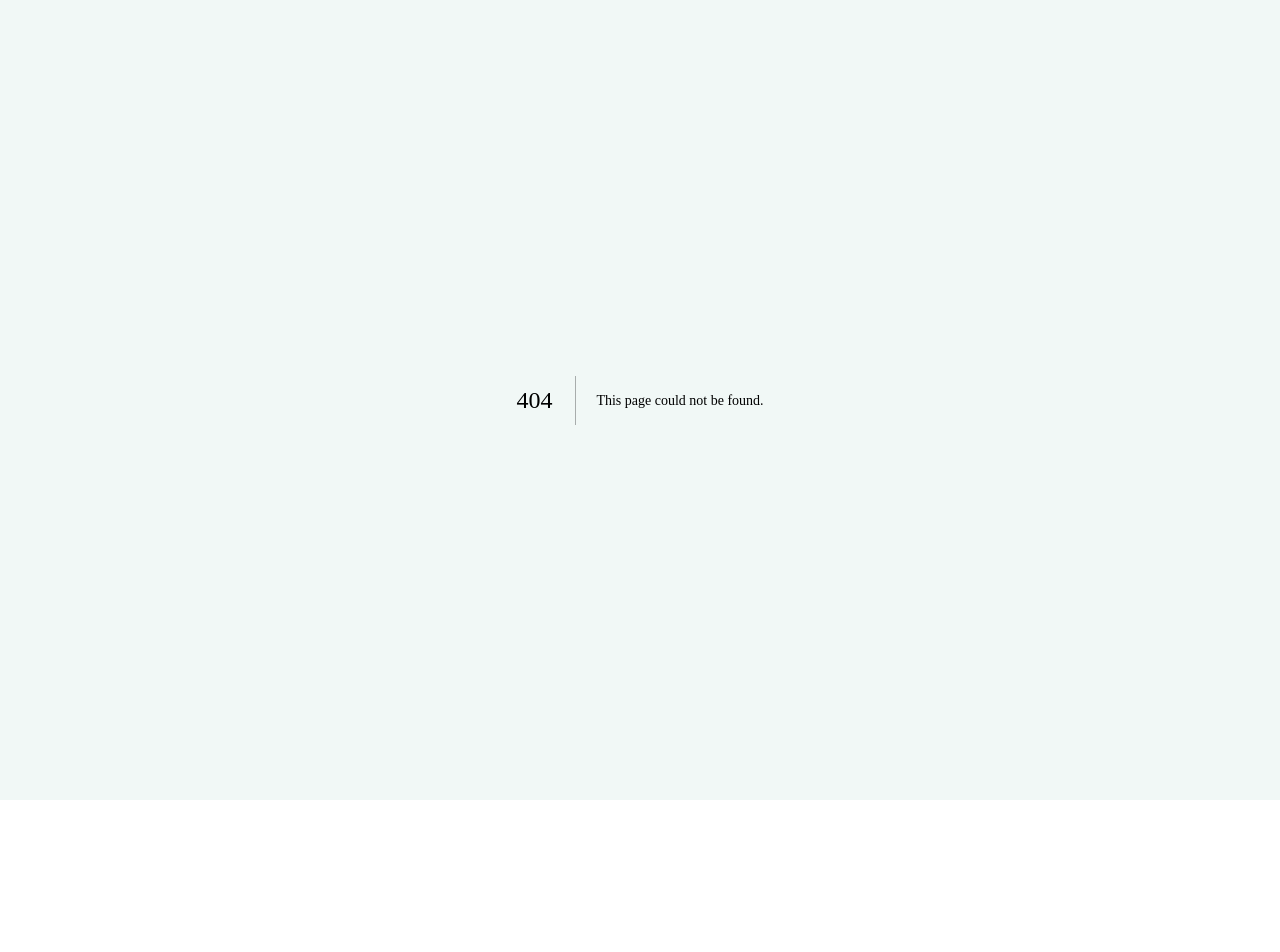
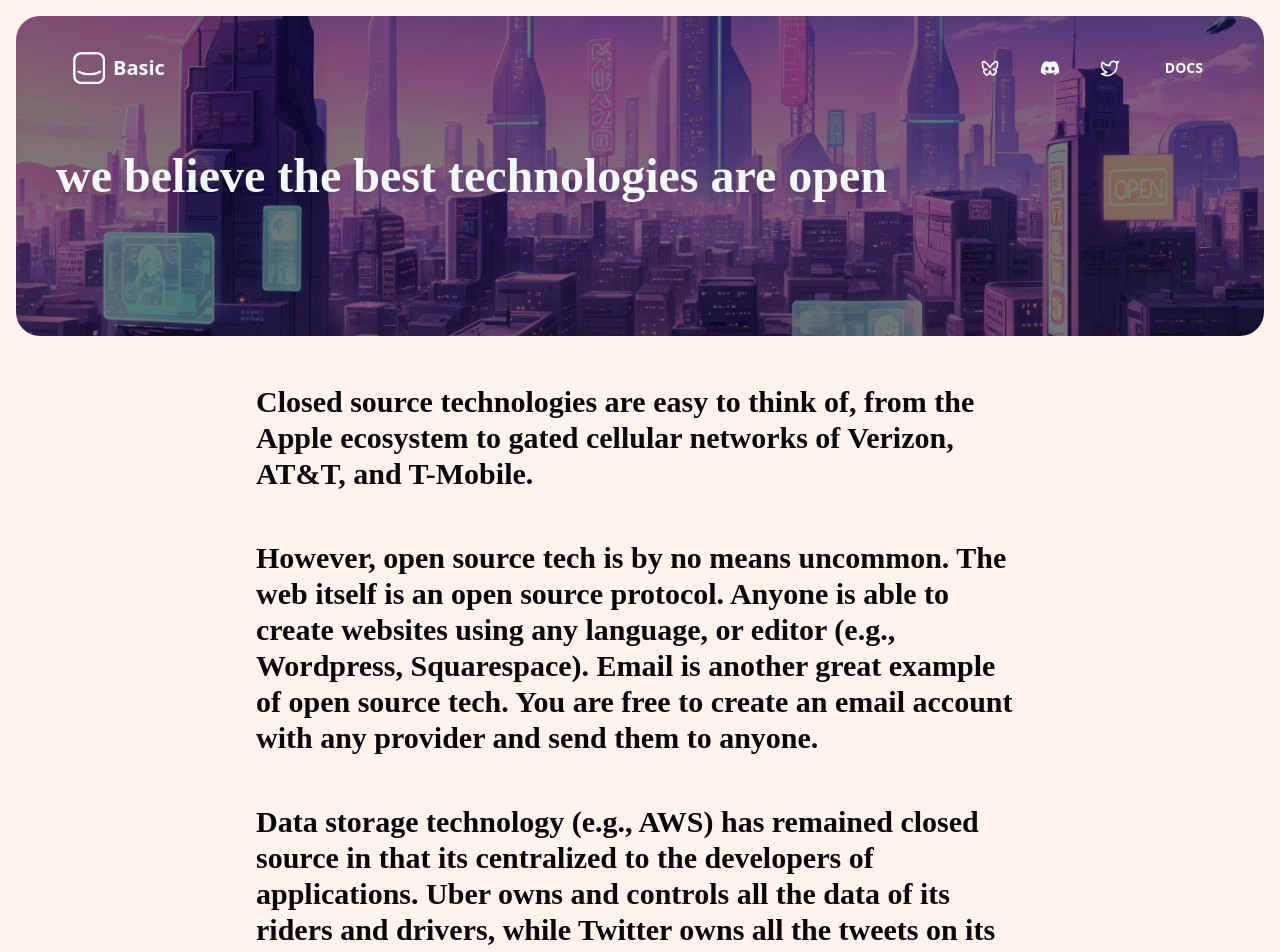
Before and after one commit to basicdb/basic-website, a Next.js app: page /about in a window 1280 px wide. Before the commit this address had no page. Shown: the top 952 px of the page. Before the commit the page ends 800 px from the top, so only its background shows below. Built offline with nearby package versions, Linux system fonts and the light colour scheme; a web font is replaced by a local one.

Commit message:
added aboutus page, and updated hero text

```diff
--- a/src/components/GiantCard.tsx
+++ b/src/components/GiantCard.tsx
@@ -43,7 +43,7 @@ export default function GiantCard({ image, title, titleStyle, subtitle, blurb, b
                         </div>
                     )}
                     <h1 className={`text-green-100 ${titleStyle} lg:mt-0 ${video ? 'mt-10' : ''} font-bold drop-shadow-lg`}>{title}</h1>
-                    {subtitle && <h2 className='text-green-100 text-xl drop-shadow-lg mt-4'>{subtitle}</h2>}
+                    {subtitle && <p className='text-green-100 text-lg drop-shadow-lg mt-4'>{subtitle}</p>}
                     {blurb && <p className='text-green-100 text-xl sm:text-2xl font-semibold drop-shadow-lg mt-8'>{blurb}</p>}
                     {blurb2 && <p className='text-green-100 text-xl sm:text-2xl font-semibold drop-shadow-lg mt-4'>{blurb2}</p>}
                     {buttonText && (
--- a/src/components/Hero.tsx
+++ b/src/components/Hero.tsx
@@ -3,10 +3,10 @@ import GiantCard from './GiantCard';
 
 const heroCardElements = {
     image: '/landing-image.webp',
-    title: 'build on the user-owned web',
-    titleStyle: 'text-5xl sm:text-6xl',
+    title: 'database for the user-owned web',
+    titleStyle: 'text-4xl sm:text-5xl',
     titleColor: 'text-green-100 dark:text-black',
-    subtitle: 'ship powerful apps with our new database that gives users control of their data',
+    subtitle: 'build blazing-fast, hyper-personalized apps with our “database-per-user” tech',
     backgroundEffect: 'brightness-95',
     buttonText: 'us on GitHub',
     buttonURL: 'https://github.com/basicdb/create-lofi-app',
--- a/src/components/JoinDiscord.tsx
+++ b/src/components/JoinDiscord.tsx
@@ -2,12 +2,12 @@ import GiantCard from '@/components/GiantCard';
 import { FaDiscord } from 'react-icons/fa';
 
 const heroCardElements = {
-    image: '/bonfire.png',
+    image: '/discord-hero.webp',
     title: 'you don\'t have to build alone!',
     titleStyle: 'text-3xl sm:text-4xl',
     subtitle: 'join our discord for an active community of builders, and get live support from our founders',
     backgroundEffect: ' brightness-50',
-    buttonText: 'join Discord',
+    buttonText: 'join our Discord',
     buttonURL: 'https://discord.gg/M57gcazvYk',
     buttonTarget: '_blank',
     buttonBorderColor: 'border-pink-700 dark:border-pink-700',
@@ -17,7 +17,7 @@ const heroCardElements = {
 
 export default function JoinDiscord() {
     return (
-        <div className='w-full min-h-[50vh] py-8'>
+        <div className='w-full h-[60vh] py-8'>
             <GiantCard {...heroCardElements} />
         </div>
     )
--- a/src/components/NavFooter.tsx
+++ b/src/components/NavFooter.tsx
@@ -76,7 +76,8 @@ export const Footer = () => {
             </nav>
             <nav>
                 <h6 className="footer-title">Company</h6>
-                <a href="/pricing" target="_blank" rel="noreferrer" className="link link-hover">Pricing</a>
+                <a href="/about" className="link link-hover">About us</a>
+                <a href="/pricing" className="link link-hover">Pricing</a>
             </nav>
             <nav>
                 <h6 className="footer-title">Socials</h6>
--- /dev/null
+++ b/src/pages/about.tsx
@@ -0,0 +1,58 @@
+import Head from 'next/head';
+import GiantCard from '@/components/GiantCard';
+import JoinDiscord from '@/components/JoinDiscord';
+import { NavBar, Footer } from '@/components/NavFooter';
+
+const heroCardElements = {
+    image: '/aboutus-hero.webp',
+    title: 'we believe the best technologies are open',
+    titleStyle: 'text-4xl sm:text-5xl',
+    backgroundEffect: 'brightness-50'
+};
+
+export default function About() {
+    return (
+        <>
+            <Head>
+                <title>About Us - Basic</title>
+                <meta name="description" content="Learn about Basic Database - our mission, team, and vision for the future of data" />
+                <meta name="viewport" content="width=device-width, initial-scale=1" />
+            </Head>
+            <section className="bg-white dark:bg-black w-full min-h-screen flex flex-col">
+                <NavBar />
+                <div className="w-full h-[40vh]">
+                    <GiantCard {...heroCardElements} />
+                </div>
+
+                <div className="max-w-7xl mx-auto px-4 sm:px-6 lg:px-8 flex-1 w-full relative">
+                    <div className="mx-auto mt-16 max-w-3xl">
+                        <div className="space-y-12">
+                            <div>
+                                <h2 className="text-3xl font-bold text-black dark:text-white">Closed source technologies are easy to think of, from the Apple ecosystem to gated cellular networks of Verizon, AT&T, and T-Mobile.</h2>
+                            </div>
+
+                            <div>
+                                <h2 className="text-3xl font-bold text-black dark:text-white">However, open source tech is by no means uncommon. The web itself is an open source protocol. Anyone is able to create websites using any language, or editor (e.g., Wordpress, Squarespace). Email is another great example of open source tech. You are free to create an email account with any provider and send them to anyone.</h2>
+                            </div>
+
+                            <div>
+                                <h2 className="text-3xl font-bold text-black dark:text-white">Data storage technology (e.g., AWS) has remained closed source in that its centralized to the developers of applications. Uber owns and controls all the data of its riders and drivers, while Twitter owns all the tweets on its platform. Epic may not own your medical records but definitely makes it hard to access your medical records.</h2>
+                            </div>
+
+                            <div>
+                                <h2 className="text-3xl font-bold text-black dark:text-white">To flip this paradigm on its head and replace it with a collaborative and open web, we invented an open federated protocol for data storage. We call them user-owned data stores.</h2>
+                            </div>
+
+                            <div>
+                                <h2 className="text-3xl font-bold text-black dark:text-white">With user-owned data stores, we believe that the user-owned web is truely better because it is frictionless, interoperable and secure.</h2>
+                            </div>
+                        </div>
+                    </div>
+                </div>
+
+                <JoinDiscord />
+                <Footer />
+            </section>
+        </>
+    );
+}
--- a/src/pages/pricing.tsx
+++ b/src/pages/pricing.tsx
@@ -20,11 +20,11 @@ export default function Pricing() {
             </Head>
             <section className="bg-white dark:bg-black w-full min-h-screen flex flex-col">
                 <NavBar />
-                <div className="w-full h-[35vh]">
+                <div className="w-full h-[40vh]">
                     <GiantCard {...heroCardElements} />
                 </div>
 
-                <div className="max-w-7xl mx-auto px-4 sm:px-6 lg:px-8 flex-1 py-16 w-full relative">
+                <div className="max-w-7xl mx-auto px-4 sm:px-6 lg:px-8 flex-1 w-full relative">
                     <div className="mx-auto mt-16 grid max-w-lg grid-cols-1 gap-8 sm:mt-20 lg:max-w-6xl lg:grid-cols-3">
                         {/* Free Plan */}
                         <div className="ring-1 ring-gray-200 dark:ring-gray-800 rounded-3xl p-8 sm:p-10">
```
Also changed, not shown: public/aboutus-hero.webp (added), public/discord-hero.webp (added).
